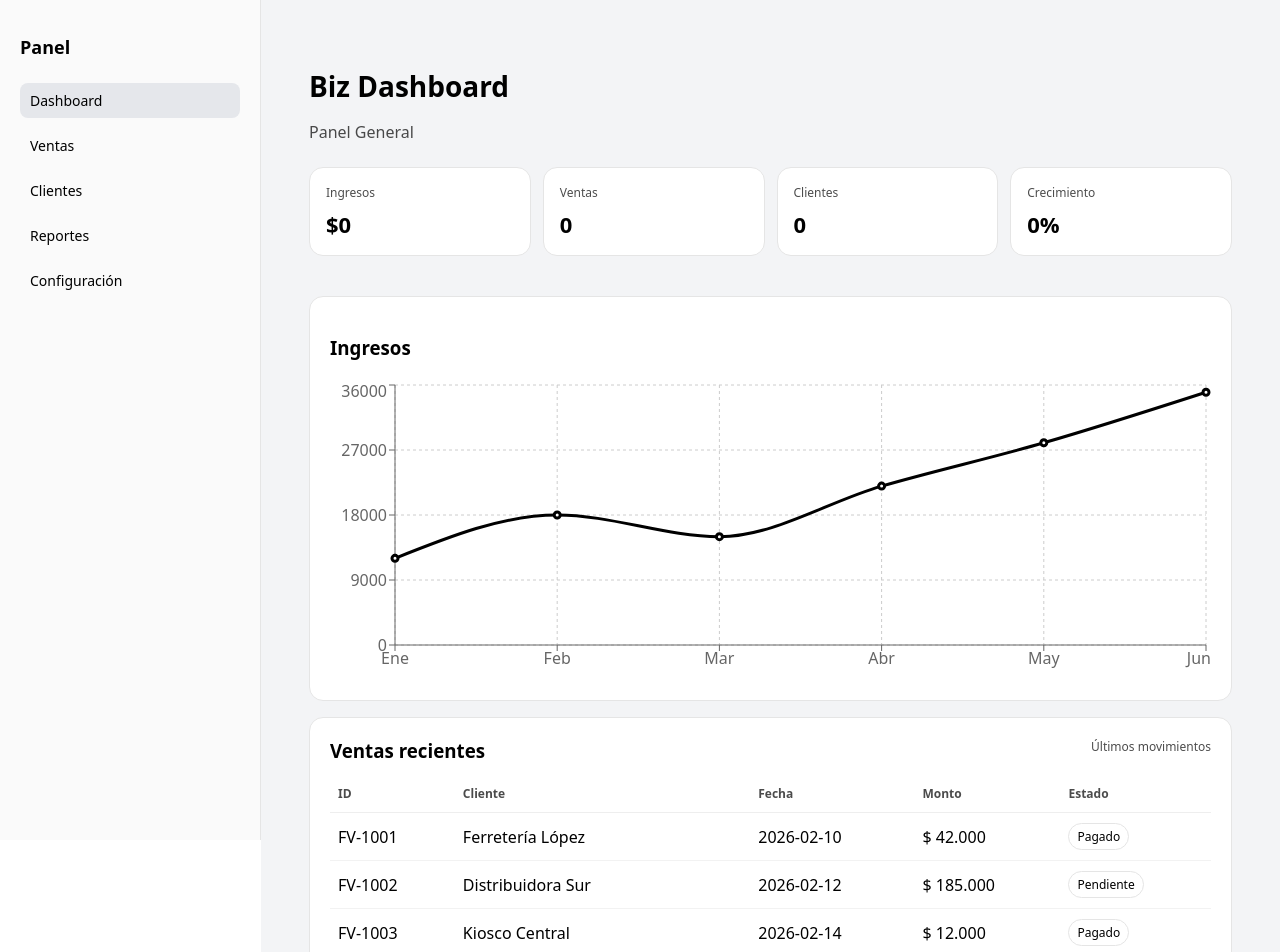
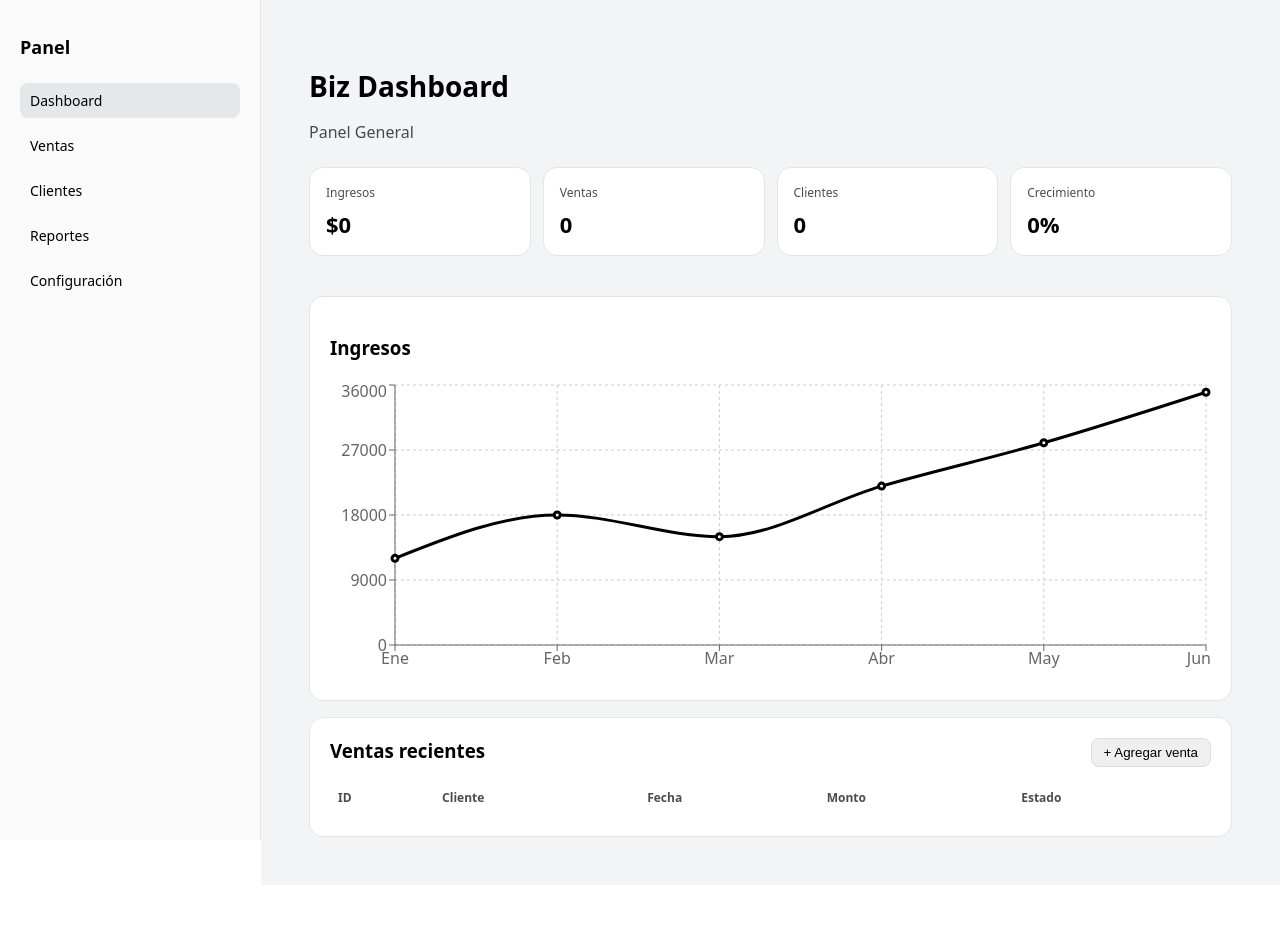
Before and after one commit to ipiseradev/biz-dashboard, a Next.js app: page / in a window 1280 px wide. Shown: the top 952 px of the page. After the commit the page ends 885 px from the top, so only its background shows below. Built offline with nearby package versions, Linux system fonts and the light colour scheme.

Commit message:
feat: add editable sales with localStorage

```diff
--- a/src/components/RecentSalesTable.tsx
+++ b/src/components/RecentSalesTable.tsx
@@ -1,35 +1,44 @@
 "use client";
 
-import { recentSales, type RecentSale } from "@/data/recentSales";
+import { useEffect, useState } from "react";
+import type { RecentSale } from "@/data/recentSales";
+
+const STORAGE_KEY = "biz-sales";
 
 function formatARS(value: number) {
-  try {
   return new Intl.NumberFormat("es-AR", {
     style: "currency",
     currency: "ARS",
     maximumFractionDigits: 0,
   }).format(value);
-  } catch {
-    return `$ ${Math.round(value)}`;
-  }
-}
-
-function statusBadge(status: RecentSale["status"]) {
-  const base: React.CSSProperties = {
-    padding: "4px 8px",
-    borderRadius: 999,
-    fontSize: 12,
-    display: "inline-block",
-    border: "1px solid #e5e5e5",
-    background: "white",
-  };
-
-  if (status === "Pagado") return { ...base };
-  if (status === "Pendiente") return { ...base };
-  return { ...base };
 }
 
 export default function RecentSalesTable() {
+  const [sales, setSales] = useState<RecentSale[]>([]);
+
+  useEffect(() => {
+    const stored = localStorage.getItem(STORAGE_KEY);
+    if (stored) {
+      setSales(JSON.parse(stored));
+    }
+  }, []);
+
+  useEffect(() => {
+    localStorage.setItem(STORAGE_KEY, JSON.stringify(sales));
+  }, [sales]);
+
+  function addSale() {
+    const newSale: RecentSale = {
+      id: "FV-" + Math.floor(Math.random() * 10000),
+      customer: "Nuevo Cliente",
+      date: new Date().toISOString().split("T")[0],
+      amount: 50000,
+      status: "Pendiente",
+    };
+
+    setSales([newSale, ...sales]);
+  }
+
   return (
     <div
       style={{
@@ -42,37 +51,41 @@ export default function RecentSalesTable() {
     >
       <div style={{ display: "flex", justifyContent: "space-between", marginBottom: 12 }}>
         <h3 style={{ margin: 0 }}>Ventas recientes</h3>
-        <span style={{ fontSize: 12, opacity: 0.7 }}>Últimos movimientos</span>
+        <button
+          onClick={addSale}
+          style={{
+            padding: "6px 12px",
+            borderRadius: 8,
+            border: "1px solid #ddd",
+            cursor: "pointer",
+          }}
+        >
+          + Agregar venta
+        </button>
       </div>
 
-      <div style={{ overflowX: "auto" }}>
       <table style={{ width: "100%", borderCollapse: "collapse" }}>
         <thead>
           <tr style={{ textAlign: "left", fontSize: 12, opacity: 0.7 }}>
-              <th style={{ padding: "10px 8px", borderBottom: "1px solid #eee" }}>ID</th>
-              <th style={{ padding: "10px 8px", borderBottom: "1px solid #eee" }}>Cliente</th>
-              <th style={{ padding: "10px 8px", borderBottom: "1px solid #eee" }}>Fecha</th>
-              <th style={{ padding: "10px 8px", borderBottom: "1px solid #eee" }}>Monto</th>
-              <th style={{ padding: "10px 8px", borderBottom: "1px solid #eee" }}>Estado</th>
+            <th style={{ padding: "10px 8px" }}>ID</th>
+            <th style={{ padding: "10px 8px" }}>Cliente</th>
+            <th style={{ padding: "10px 8px" }}>Fecha</th>
+            <th style={{ padding: "10px 8px" }}>Monto</th>
+            <th style={{ padding: "10px 8px" }}>Estado</th>
           </tr>
         </thead>
         <tbody>
-            {recentSales.map((s) => (
+          {sales.map((s) => (
             <tr key={s.id}>
-                <td style={{ padding: "10px 8px", borderBottom: "1px solid #f2f2f2" }}>{s.id}</td>
-                <td style={{ padding: "10px 8px", borderBottom: "1px solid #f2f2f2" }}>{s.customer}</td>
-                <td style={{ padding: "10px 8px", borderBottom: "1px solid #f2f2f2" }}>{s.date}</td>
-                <td style={{ padding: "10px 8px", borderBottom: "1px solid #f2f2f2" }}>
-                  {formatARS(s.amount)}
-                </td>
-                <td style={{ padding: "10px 8px", borderBottom: "1px solid #f2f2f2" }}>
-                  <span style={statusBadge(s.status)}>{s.status}</span>
-                </td>
+              <td style={{ padding: "10px 8px" }}>{s.id}</td>
+              <td style={{ padding: "10px 8px" }}>{s.customer}</td>
+              <td style={{ padding: "10px 8px" }}>{s.date}</td>
+              <td style={{ padding: "10px 8px" }}>{formatARS(s.amount)}</td>
+              <td style={{ padding: "10px 8px" }}>{s.status}</td>
             </tr>
           ))}
         </tbody>
       </table>
     </div>
-    </div>
   );
 }
```
Lines whose indentation alone changed are shown as unchanged.
